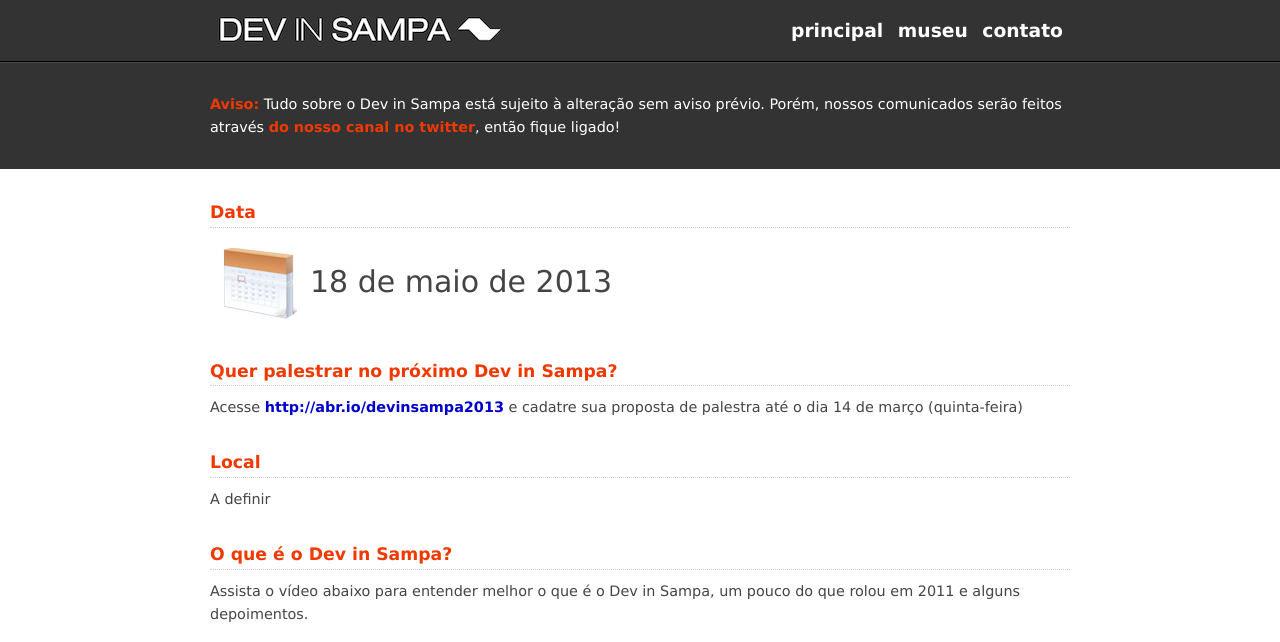
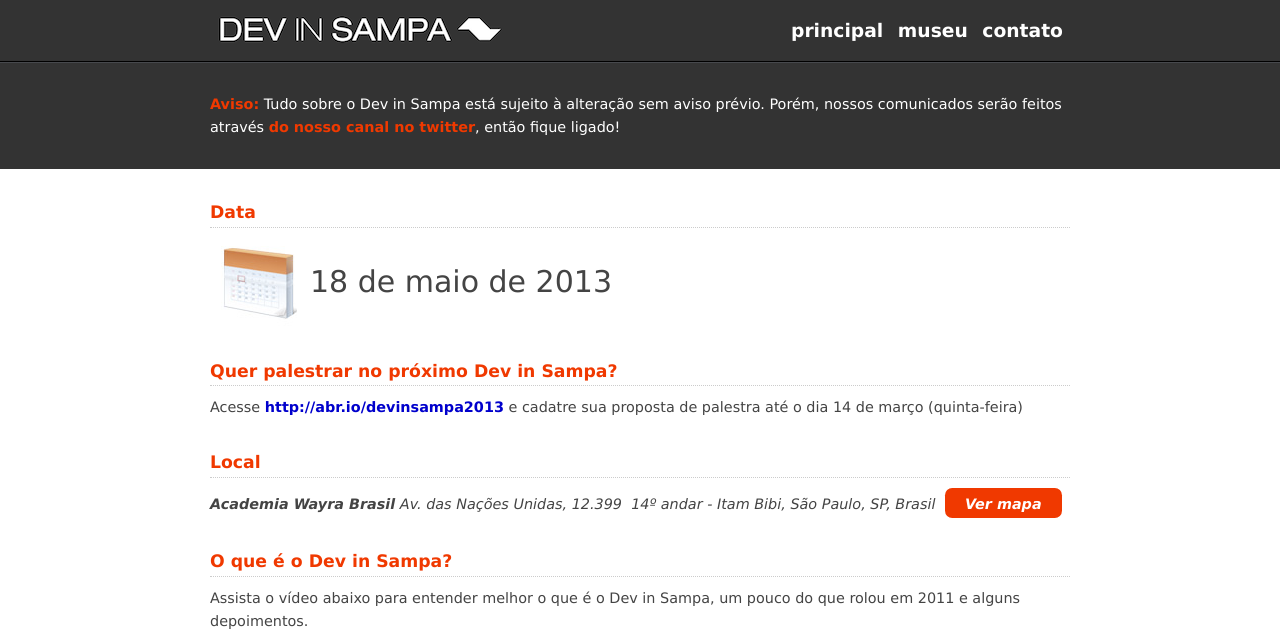
Before and after one commit to devinsampa/devinsampa.github.io, a Jekyll site: the page built from index.html, in a window 1280 px wide and 900 px high, cut to the strip 0-642 px from the top of the window. Built offline with Jekyll 4.4.1, drawn with Linux system fonts in a browser that asks for light colours; nearby versions of some CDN libraries.

Commit message:
endereço do evento

```diff
--- a/_includes/google_maps.js
+++ b/_includes/google_maps.js
@@ -1,6 +1,6 @@
 $(function() {
   $("#ver-no-google").click(function() {
-    var google_maps_iframe = '<iframe id="iframe-google-maps" width="100%" height="480" frameborder="0" scrolling="no" marginheight="0" marginwidth="0" src="https://maps.google.com.br/maps?q=Rua+Sumidouro,+747&amp;hl=pt&amp;cid=1930265054114212525&amp;gl=BR&amp;t=m&amp;ie=UTF8&amp;ll=-23.564794,-46.702816&amp;spn=0.009441,0.013733&amp;z=16&amp;iwloc=A&amp;output=embed"></iframe>';
+    var google_maps_iframe = '<iframe width="425" height="350" frameborder="0" scrolling="no" marginheight="0" marginwidth="0" src="https://maps.google.com.br/maps?f=q&amp;source=s_q&amp;hl=pt&amp;geocode=&amp;q=Av.+das+Na%C3%A7%C3%B5es+Unidas,+12.399&amp;aq=&amp;sll=-23.564794,-46.702816&amp;sspn=0.011388,0.01929&amp;gl=BR&amp;ie=UTF8&amp;hq=&amp;hnear=Av.+das+Na%C3%A7%C3%B5es+Unidas,+12399+-+Itaim+Bibi,+S%C3%A3o+Paulo,+04795-100&amp;t=m&amp;z=14&amp;ll=-23.606811,-46.697008&amp;output=embed"></iframe>';
 
     $("#local address").after('<div style="margin: 20px 0">'+google_maps_iframe+'</div>');
     $("#ver-no-google").remove();
--- a/index.html
+++ b/index.html
@@ -15,12 +15,11 @@ title: Principal
 </section>
 <section class="local container">
 	<h2>Local</h2>
-	<p>A definir</p>
-	<!--address>
-		<strong>Editora Abril S/A - Mezanino</strong>
-		Rua Sumidouro, 747 - Pinheiros, São Paulo, SP, Brasil
-		<a href="http://goo.gl/maps/HWKZ" title="Ver endereço no Google Maps" id="ver-no-google">Ver mapa</a>
-	</address-->
+	<address>
+		<strong>Academia Wayra Brasil</strong>
+		Av. das Nações Unidas, 12.399 ­ 14º andar - Itam Bibi, São Paulo, SP, Brasil
+		<a href="http://goo.gl/maps/v6cLr" title="Ver endereço no Google Maps" id="ver-no-google">Ver mapa</a>
+	</address>
 </section>
 <section class="sobre container">
 	<h2>O que é o Dev in Sampa?</h2>
```
